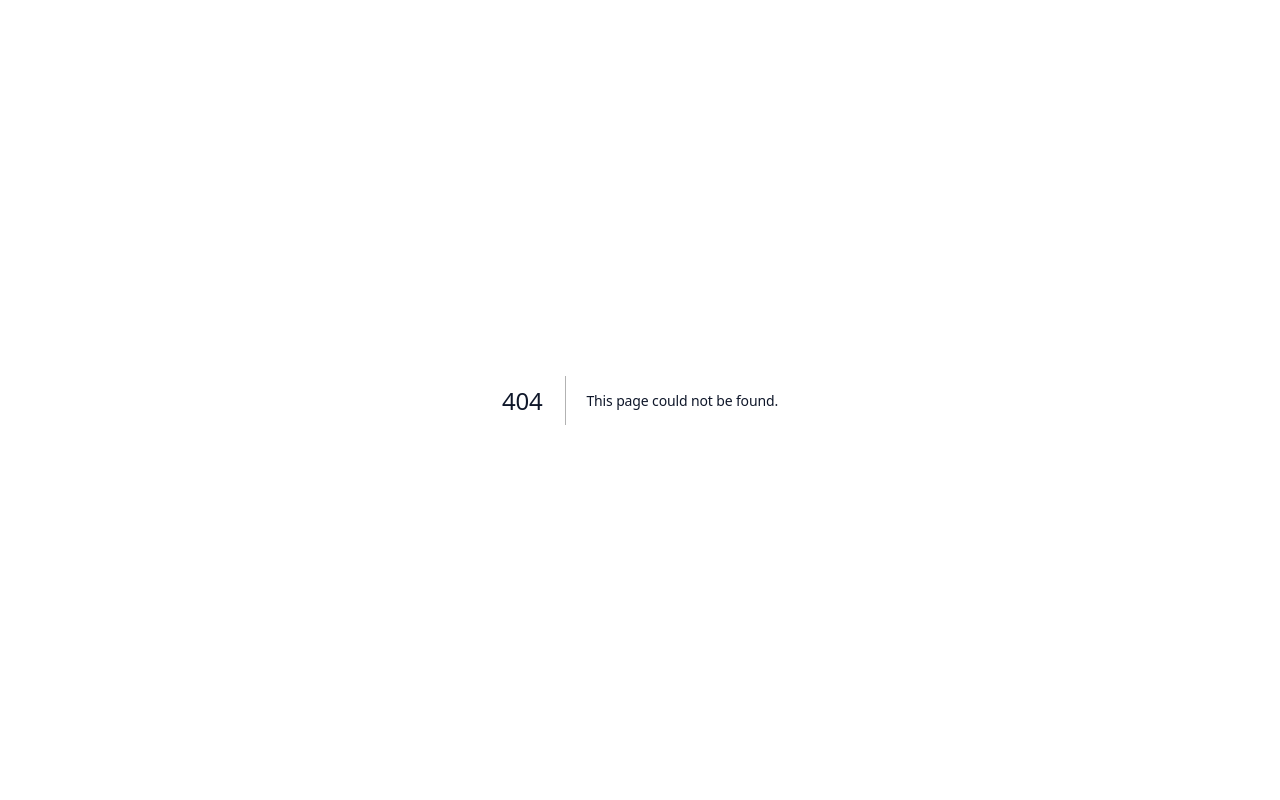
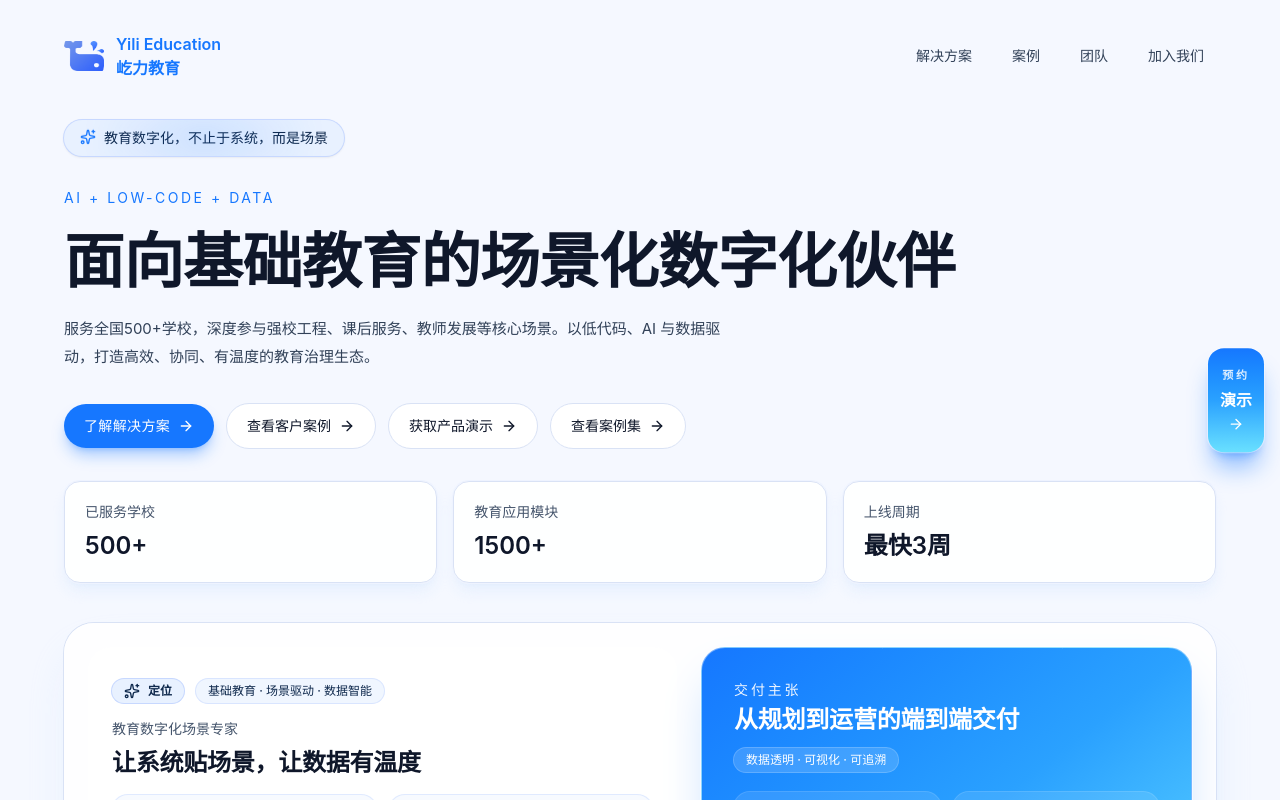
Before and after one commit to xialan100/yili, a Next.js app: page /yili/ in a window 1280 px wide. Before the commit this address had no page. Shown: the top 800 px of the page. Built offline with nearby package versions, Linux system fonts and the light colour scheme.

Commit message:
Add basePath asset prefix for GitHub Pages

```diff
--- a/next.config.ts
+++ b/next.config.ts
@@ -2,10 +2,15 @@ import type { NextConfig } from "next";
 
 const nextConfig: NextConfig = {
   output: "export",
+  assetPrefix: "/yili",
+  basePath: "/yili",
   images: {
     unoptimized: true,
   },
   trailingSlash: true,
+  env: {
+    NEXT_PUBLIC_ASSET_PREFIX: "/yili",
+  },
 };
 
 export default nextConfig;
--- a/package.json
+++ b/package.json
@@ -3,7 +3,7 @@
   "version": "0.1.0",
   "private": true,
   "scripts": {
-    "dev": "next dev --turbopack",
+    "dev": "next dev --turbopack --hostname 127.0.0.1 --port 4000",
     "build": "next build",
     "export": "next build",
     "start": "next start",
--- a/src/app/contact/page.tsx
+++ b/src/app/contact/page.tsx
@@ -3,6 +3,7 @@
 import { useMemo, useState } from "react";
 import { ArrowRight, Phone, Building2, NotebookPen, User } from "lucide-react";
 import Image from "next/image";
+const assetPrefix = process.env.NEXT_PUBLIC_ASSET_PREFIX ?? "";
 import Link from "next/link";
 
 export default function ContactPage() {
@@ -30,7 +31,7 @@ export default function ContactPage() {
       <header className="mx-auto flex max-w-6xl items-center justify-between px-6 py-6 sm:px-10">
         <Link href="/" className="flex items-center gap-3">
           <Image
-            src="/branding/logo.png"
+            src={`${assetPrefix}/branding/logo.png`}
             alt="Yili Education"
             width={40}
             height={40}
--- a/src/app/page.tsx
+++ b/src/app/page.tsx
@@ -23,6 +23,8 @@ import type { CSSProperties } from "react";
 import fs from "fs";
 import path from "path";
 import { allCases } from "./cases/case-list";
+
+const assetPrefix = process.env.NEXT_PUBLIC_ASSET_PREFIX ?? "";
 
 const ctas = [
   { label: "了解解决方案", href: "#solutions" },
@@ -190,7 +192,7 @@ export default function Home() {
     const size = uniqueLogoFiles.length;
     const step = 7 + row * 3;
     const arranged = Array.from({ length: size }, (_, i) => uniqueLogoFiles[(i * step) % size]);
-    const track = [...arranged, ...arranged].map((file) => `/logos/学校logo_图片/${file}`);
+    const track = [...arranged, ...arranged].map((file) => `${assetPrefix}/logos/学校logo_图片/${file}`);
     const base = 260;
     return { track, speed: row === 1 ? base + 60 : base };
   });
@@ -205,7 +207,7 @@ export default function Home() {
       <header className="mx-auto flex max-w-7xl items-center justify-between px-6 pt-8 sm:px-12 lg:px-16">
         <div className="flex items-center gap-3">
           <Image
-            src="/branding/logo.png"
+            src={`${assetPrefix}/branding/logo.png`}
             alt="Yili Education"
             width={40}
             height={40}
@@ -714,7 +716,7 @@ export default function Home() {
                       </div>
                       <div className="flex h-32 w-32 items-center justify-center overflow-hidden rounded-xl border border-white/45 bg-white/15 ring-1 ring-white/20">
                         <Image
-                          src={qr.src}
+                          src={`${assetPrefix}${qr.src}`}
                           alt={qr.label}
                           width={140}
                           height={140}
@@ -733,7 +735,7 @@ export default function Home() {
           <div className="space-y-3">
             <div className="flex items-center gap-3">
               <Image
-                src="/branding/logo.png"
+                src={`${assetPrefix}/branding/logo.png`}
                 alt="Yili Education"
                 width={40}
                 height={40}
```
